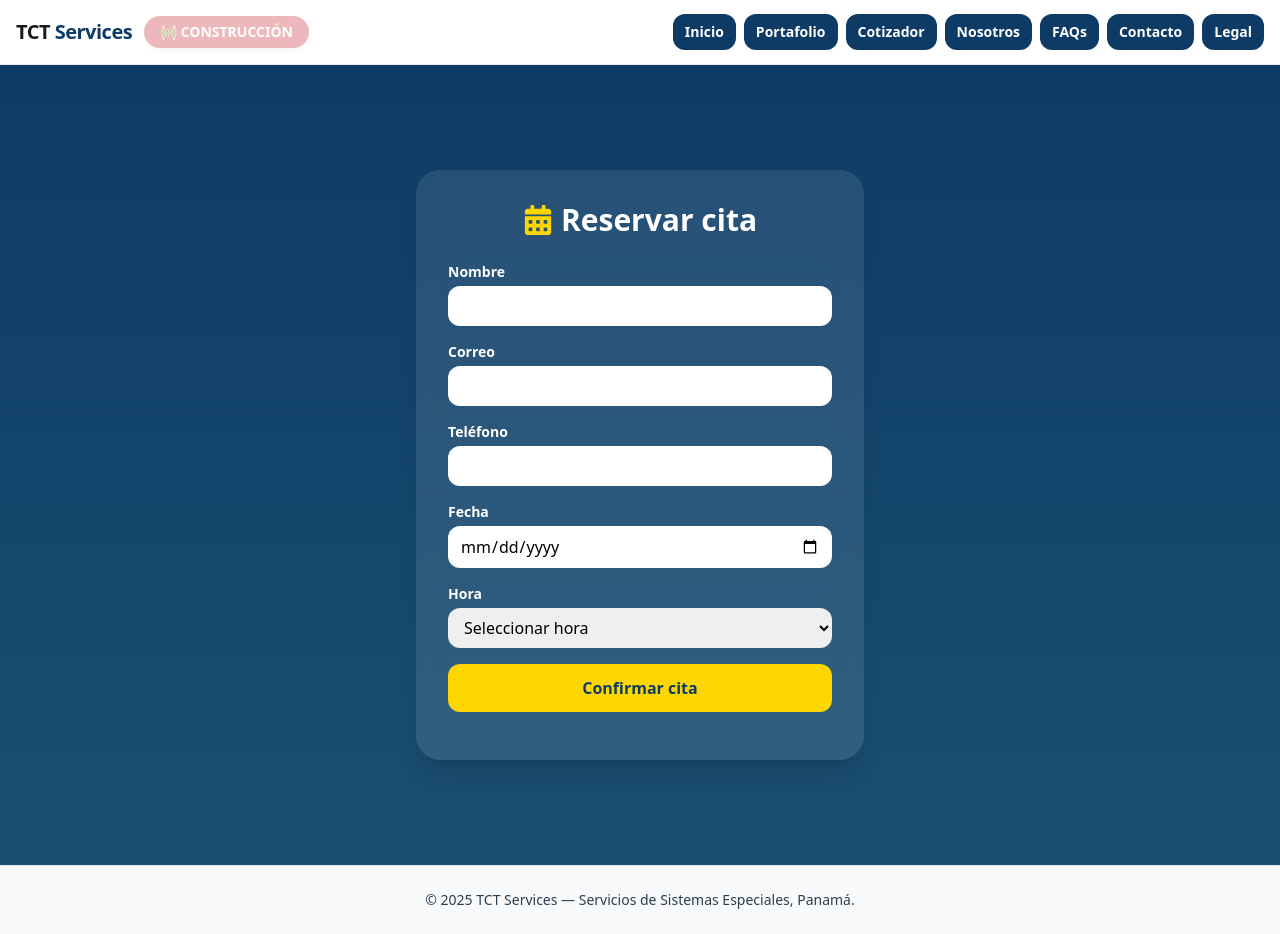
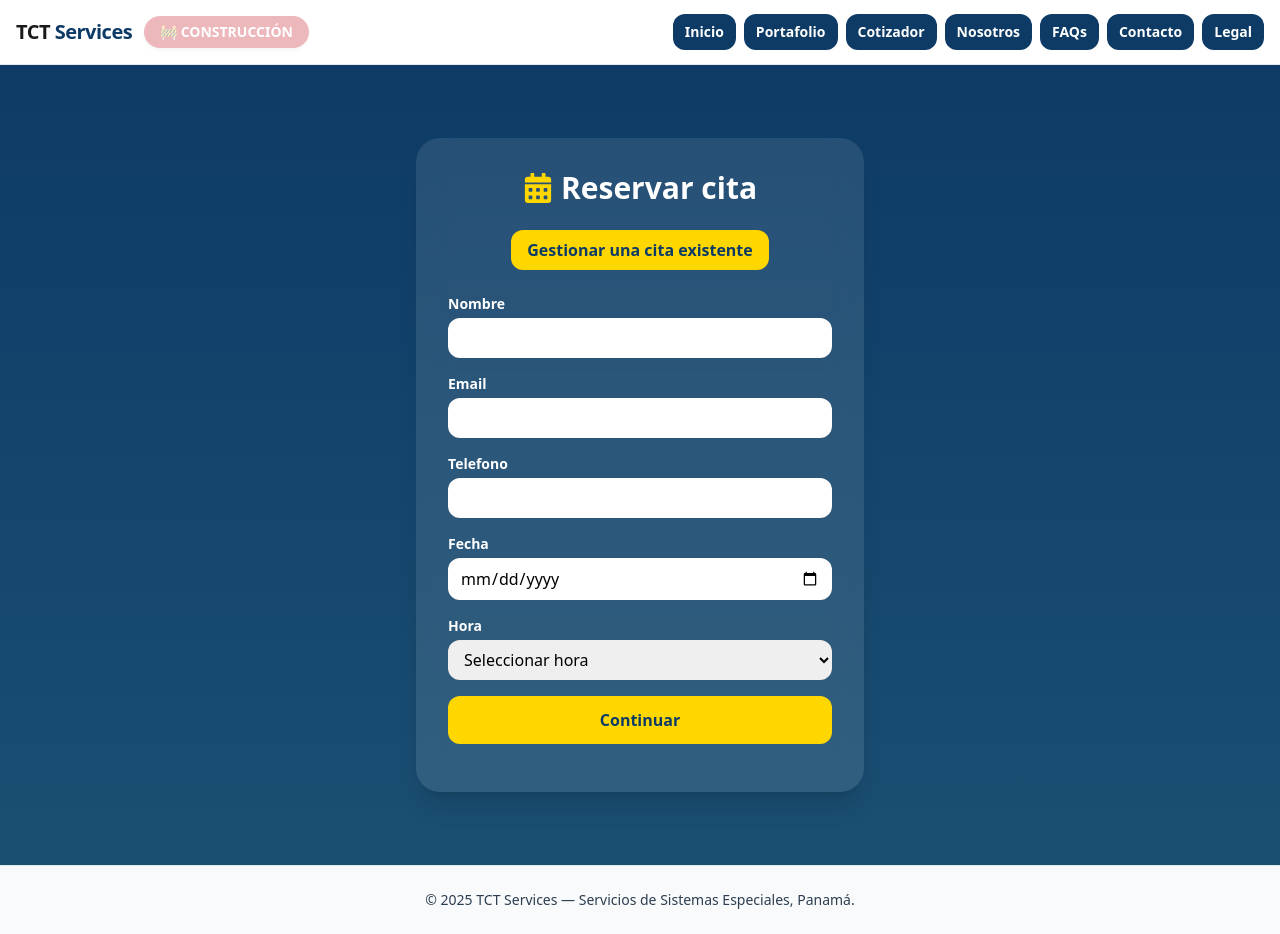
Before and after one commit to eteruel21/tct-portfolio, a React (Vite) app: page /reservar in a window 1280 px wide. Built offline with nearby package versions, Linux system fonts and the light colour scheme.

Commit message:
Actualización automática

```diff
--- a/src/pages/Reservar.jsx
+++ b/src/pages/Reservar.jsx
@@ -1,6 +1,6 @@
 import { useState } from "react";
 import { motion, AnimatePresence } from "framer-motion";
-import { FaCalendarAlt, FaCheckCircle } from "react-icons/fa";
+import { FaCalendarAlt, FaCheckCircle, FaTrashAlt } from "react-icons/fa";
 
 export default function Reservar() {
   const [form, setForm] = useState({
@@ -12,47 +12,84 @@ export default function Reservar() {
   });
 
   const [codigo, setCodigo] = useState("");
-  const [confirmada, setConfirmada] = useState(false);
+  const [modo, setModo] = useState("nuevo"); // nuevo | revisar | confirmada | editar
+  const [reservaActiva, setReservaActiva] = useState(null);
+  const [codigoBusqueda, setCodigoBusqueda] = useState("");
   const [enviando, setEnviando] = useState(false);
 
-  const horasDisponibles = Array.from({ length: 9 }, (_, i) => {
-    const hora = 8 + i;
-    return `${hora.toString().padStart(2, "0")}:00`;
-  });
-
-  const generarCodigo = () =>
-    Math.random().toString(36).substring(2, 8).toUpperCase();
+  const horasDisponibles = Array.from({ length: 9 }, (_, i) => `${(8 + i).toString().padStart(2, "0")}:00`);
+  const generarCodigo = () => Math.random().toString(36).substring(2, 8).toUpperCase();
 
   const handleChange = (e) => {
     const { name, value } = e.target;
     setForm((f) => ({ ...f, [name]: value }));
   };
 
-  const handleSubmit = async (e) => {
+  const buscarReserva = () => {
+    const reservas = JSON.parse(localStorage.getItem("reservas") || "[]");
+    const encontrada = reservas.find((r) => r.codigo === codigoBusqueda.toUpperCase());
+    if (encontrada) {
+      setReservaActiva(encontrada);
+      setForm(encontrada);
+      setModo("editar");
+    } else alert("Código no encontrado.");
+  };
+
+  const cancelarReserva = () => {
+    const reservas = JSON.parse(localStorage.getItem("reservas") || "[]");
+    const nuevas = reservas.filter((r) => r.codigo !== reservaActiva.codigo);
+    localStorage.setItem("reservas", JSON.stringify(nuevas));
+    setReservaActiva(null);
+    setCodigoBusqueda("");
+    setModo("nuevo");
+    alert("Reserva cancelada correctamente.");
+  };
+
+  const handleSubmit = (e) => {
     e.preventDefault();
+    setModo("revisar");
+  };
+
+  const enviarReserva = async () => {
     setEnviando(true);
+    const nuevoCodigo = reservaActiva?.codigo || generarCodigo();
+    const reservas = JSON.parse(localStorage.getItem("reservas") || "[]");
+    const nueva = { ...form, codigo: nuevoCodigo };
+    const actualizadas = reservaActiva
+      ? reservas.map((r) => (r.codigo === nuevoCodigo ? nueva : r))
+      : [...reservas, nueva];
+    localStorage.setItem("reservas", JSON.stringify(actualizadas));
 
-    const nuevoCodigo = generarCodigo();
-    setCodigo(nuevoCodigo);
-
-    // Enviar correo con FormSubmit
     try {
       await fetch("https://formsubmit.co/ajax/contacto@tctservices-pty.com", {
         method: "POST",
-        headers: {
-          "Content-Type": "application/json",
-          Accept: "application/json",
-        },
+        headers: { "Content-Type": "application/json", Accept: "application/json" },
         body: JSON.stringify({
-          ...form,
-          mensaje: `Nueva reserva confirmada:\n\nNombre: ${form.nombre}\nCorreo: ${form.email}\nTeléfono: ${form.telefono}\nFecha: ${form.fecha}\nHora: ${form.hora}\nCódigo: ${nuevoCodigo}`,
+          to: form.email,
+          subject: "Confirmación de cita - TCT Services",
+          message: `
+          Hola ${form.nombre},
+
+          Tu cita ha sido ${reservaActiva ? "modificada" : "confirmada"} exitosamente.
+
+          📅 Fecha: ${form.fecha}
+          🕓 Hora: ${form.hora}
+          📞 Teléfono: ${form.telefono}
+          🔢 Código de reserva: ${nuevoCodigo}
+
+          Guarda este código para modificar o cancelar tu cita más adelante.
+
+          — Equipo TCT Services
+          `,
         }),
       });
 
-      setConfirmada(true);
+      setCodigo(nuevoCodigo);
+      setModo("confirmada");
+      setReservaActiva(null);
       setForm({ nombre: "", email: "", telefono: "", fecha: "", hora: "" });
     } catch {
-      alert("Error al enviar. Verifica tu conexión o inténtalo más tarde.");
+      alert("Error al enviar correo.");
     } finally {
       setEnviando(false);
     }
@@ -61,7 +98,7 @@ export default function Reservar() {
   return (
     <section className="min-h-screen bg-gradient-to-b from-[#0D3B66] to-[#1B4F72] flex flex-col items-center justify-center text-white px-6 py-12">
       <motion.div
-        initial={{ opacity: 0, y: 40 }}
+        initial={{ opacity: 0, y: 30 }}
         animate={{ opacity: 1, y: 0 }}
         className="bg-white/10 backdrop-blur-lg rounded-3xl shadow-xl p-8 w-full max-w-md text-center"
       >
@@ -69,78 +106,72 @@ export default function Reservar() {
           <FaCalendarAlt className="text-[#FFD700]" /> Reservar cita
         </h1>
 
-        <AnimatePresence>
-          {confirmada ? (
+        {modo === "nuevo" && (
+          <div className="mb-6">
+            <button
+              onClick={() => setModo("buscar")}
+              className="px-4 py-2 bg-[#FFD700] text-[#0D3B66] rounded-xl font-semibold hover:bg-[#e5c100]"
+            >
+              Gestionar una cita existente
+            </button>
+          </div>
+        )}
+
+        <AnimatePresence mode="wait">
+          {modo === "buscar" && (
             <motion.div
-              key="confirmada"
+              key="buscar"
               initial={{ opacity: 0 }}
               animate={{ opacity: 1 }}
               exit={{ opacity: 0 }}
-              className="space-y-6"
             >
-              <FaCheckCircle className="text-green-400 text-6xl mx-auto" />
-              <h2 className="text-xl font-semibold">
-                ¡Cita agendada con éxito!
-              </h2>
-              <p className="text-gray-100">
-                Tu código de reserva es:{" "}
-                <span className="font-mono text-[#FFD700] text-xl">
-                  {codigo}
-                </span>
-              </p>
-              <p className="text-sm text-gray-300">
-                Guarda este código para modificar o cancelar tu cita.
-              </p>
+              <input
+                type="text"
+                placeholder="Ingresa tu código"
+                value={codigoBusqueda}
+                onChange={(e) => setCodigoBusqueda(e.target.value.toUpperCase())}
+                className="w-full px-3 py-2 rounded-xl text-black text-center font-mono"
+              />
+              <div className="flex gap-2 mt-3">
+                <button
+                  onClick={buscarReserva}
+                  className="flex-1 bg-[#FFD700] text-[#0D3B66] py-2 rounded-xl font-semibold hover:bg-[#e5c100]"
+                >
+                  Buscar
+                </button>
+                <button
+                  onClick={() => setModo("nuevo")}
+                  className="flex-1 bg-gray-300 text-black py-2 rounded-xl font-semibold hover:bg-gray-400"
+                >
+                  Volver
+                </button>
+              </div>
+            </motion.div>
+          )}
 
-              <button
-                onClick={() => setConfirmada(false)}
-                className="w-full py-3 bg-[#C1121F] rounded-xl hover:bg-[#A10E1A] font-semibold"
-              >
-                Agendar otra cita
-              </button>
-            </motion.div>
-          ) : (
+          {(modo === "nuevo" || modo === "editar") && (
             <motion.form
-              key="formulario"
+              key="form"
               onSubmit={handleSubmit}
               initial={{ opacity: 0 }}
               animate={{ opacity: 1 }}
-              exit={{ opacity: 0 }}
               className="space-y-4 text-left"
             >
-              <div>
-                <label className="block text-sm font-semibold mb-1">Nombre</label>
+              {["nombre", "email", "telefono"].map((c) => (
+                <div key={c}>
+                  <label className="block text-sm font-semibold mb-1 capitalize">
+                    {c}
+                  </label>
                   <input
-                  name="nombre"
-                  value={form.nombre}
+                    type={c === "email" ? "email" : "text"}
+                    name={c}
+                    value={form[c]}
                     onChange={handleChange}
                     required
                     className="w-full px-3 py-2 rounded-xl text-black"
                   />
                 </div>
-
-              <div>
-                <label className="block text-sm font-semibold mb-1">Correo</label>
-                <input
-                  type="email"
-                  name="email"
-                  value={form.email}
-                  onChange={handleChange}
-                  required
-                  className="w-full px-3 py-2 rounded-xl text-black"
-                />
-              </div>
-
-              <div>
-                <label className="block text-sm font-semibold mb-1">Teléfono</label>
-                <input
-                  name="telefono"
-                  value={form.telefono}
-                  onChange={handleChange}
-                  required
-                  className="w-full px-3 py-2 rounded-xl text-black"
-                />
-              </div>
+              ))}
 
               <div>
                 <label className="block text-sm font-semibold mb-1">Fecha</label>
@@ -166,25 +197,91 @@ export default function Reservar() {
                 >
                   <option value="">Seleccionar hora</option>
                   {horasDisponibles.map((h) => (
-                    <option key={h} value={h}>
-                      {h}
-                    </option>
+                    <option key={h}>{h}</option>
                   ))}
                 </select>
               </div>
 
+              <div className="flex gap-2">
+                {modo === "editar" && (
+                  <button
+                    type="button"
+                    onClick={cancelarReserva}
+                    className="flex-1 py-3 bg-red-500 rounded-xl font-semibold hover:bg-red-600"
+                  >
+                    <FaTrashAlt className="inline mr-1" /> Cancelar
+                  </button>
+                )}
                 <button
                   type="submit"
+                  className="flex-1 py-3 bg-[#FFD700] text-[#0D3B66] rounded-xl font-semibold hover:bg-[#e5c100]"
+                >
+                  Continuar
+                </button>
+              </div>
+            </motion.form>
+          )}
+
+          {modo === "revisar" && (
+            <motion.div
+              key="revisar"
+              initial={{ opacity: 0 }}
+              animate={{ opacity: 1 }}
+              className="space-y-5 text-left"
+            >
+              <h3 className="text-xl font-semibold text-center mb-2">
+                Confirmar datos de cita
+              </h3>
+              {Object.entries(form).map(([k, v]) => (
+                <p key={k} className="text-gray-100">
+                  <span className="font-bold capitalize">{k}:</span> {v}
+                </p>
+              ))}
+              <div className="flex gap-3 mt-4">
+                <button
+                  onClick={() => setModo(reservaActiva ? "editar" : "nuevo")}
+                  className="flex-1 py-3 bg-gray-300 text-black rounded-xl font-semibold hover:bg-gray-400"
+                >
+                  Editar
+                </button>
+                <button
+                  onClick={enviarReserva}
                   disabled={enviando}
-                className={`w-full py-3 rounded-xl font-semibold transition ${
+                  className={`flex-1 py-3 rounded-xl font-semibold ${
                     enviando
                       ? "bg-gray-400 cursor-not-allowed"
-                    : "bg-[#FFD700] text-[#0D3B66] hover:bg-[#e5c100]"
+                      : "bg-[#C1121F] hover:bg-[#A10E1A]"
                   }`}
                 >
-                {enviando ? "Enviando..." : "Confirmar cita"}
+                  {enviando ? "Enviando..." : "Confirmar"}
                 </button>
-            </motion.form>
+              </div>
+            </motion.div>
+          )}
+
+          {modo === "confirmada" && (
+            <motion.div
+              key="ok"
+              initial={{ opacity: 0 }}
+              animate={{ opacity: 1 }}
+              className="space-y-6 text-center"
+            >
+              <FaCheckCircle className="text-green-400 text-6xl mx-auto" />
+              <h2 className="text-xl font-semibold">¡Cita confirmada!</h2>
+              <p className="text-gray-100">
+                Tu código de reserva:{" "}
+                <span className="font-mono text-[#FFD700] text-xl">{codigo}</span>
+              </p>
+              <p className="text-sm text-gray-300">
+                Guarda este código para modificar o cancelar más adelante.
+              </p>
+              <button
+                onClick={() => setModo("nuevo")}
+                className="w-full py-3 bg-[#C1121F] rounded-xl hover:bg-[#A10E1A] font-semibold"
+              >
+                Nueva reserva
+              </button>
+            </motion.div>
           )}
         </AnimatePresence>
       </motion.div>
```
Also changed, not shown: 1 other file (tests, documents, lock files or other folders). Lines whose indentation alone changed are shown as unchanged.
